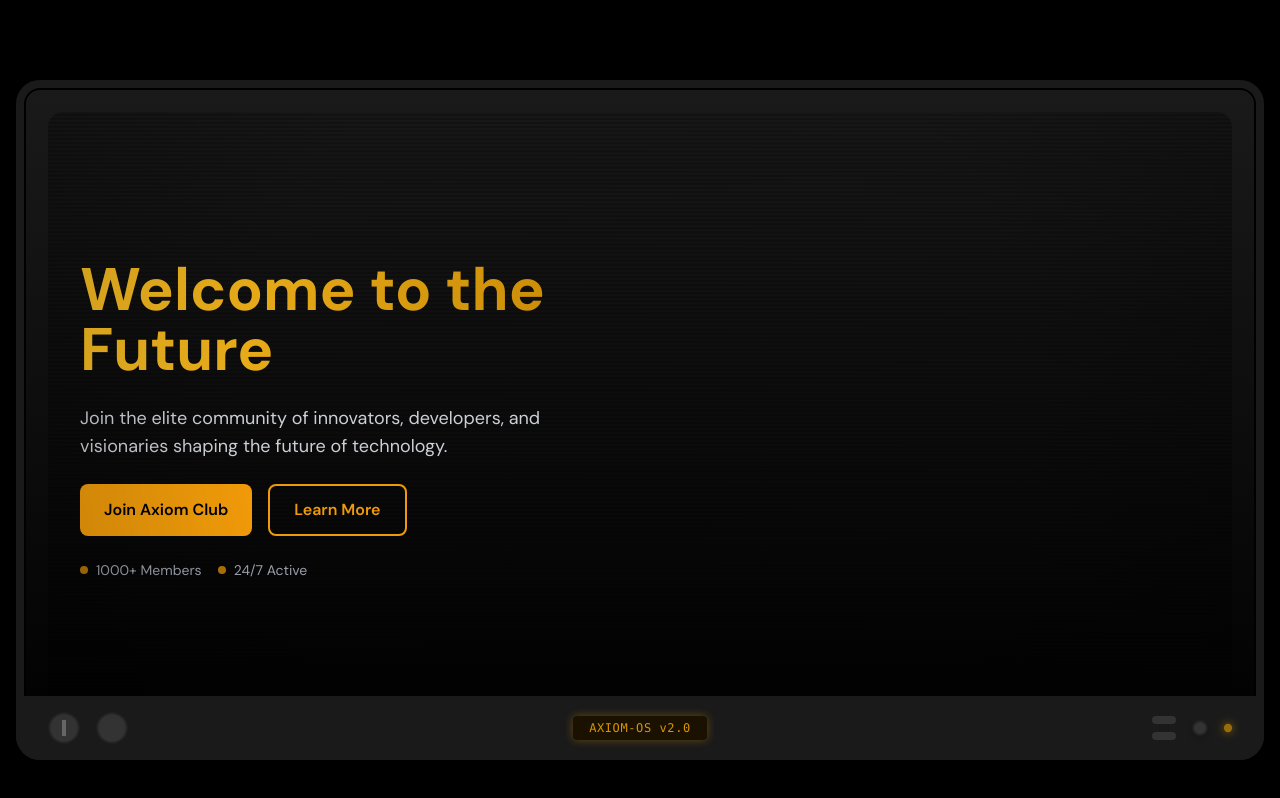
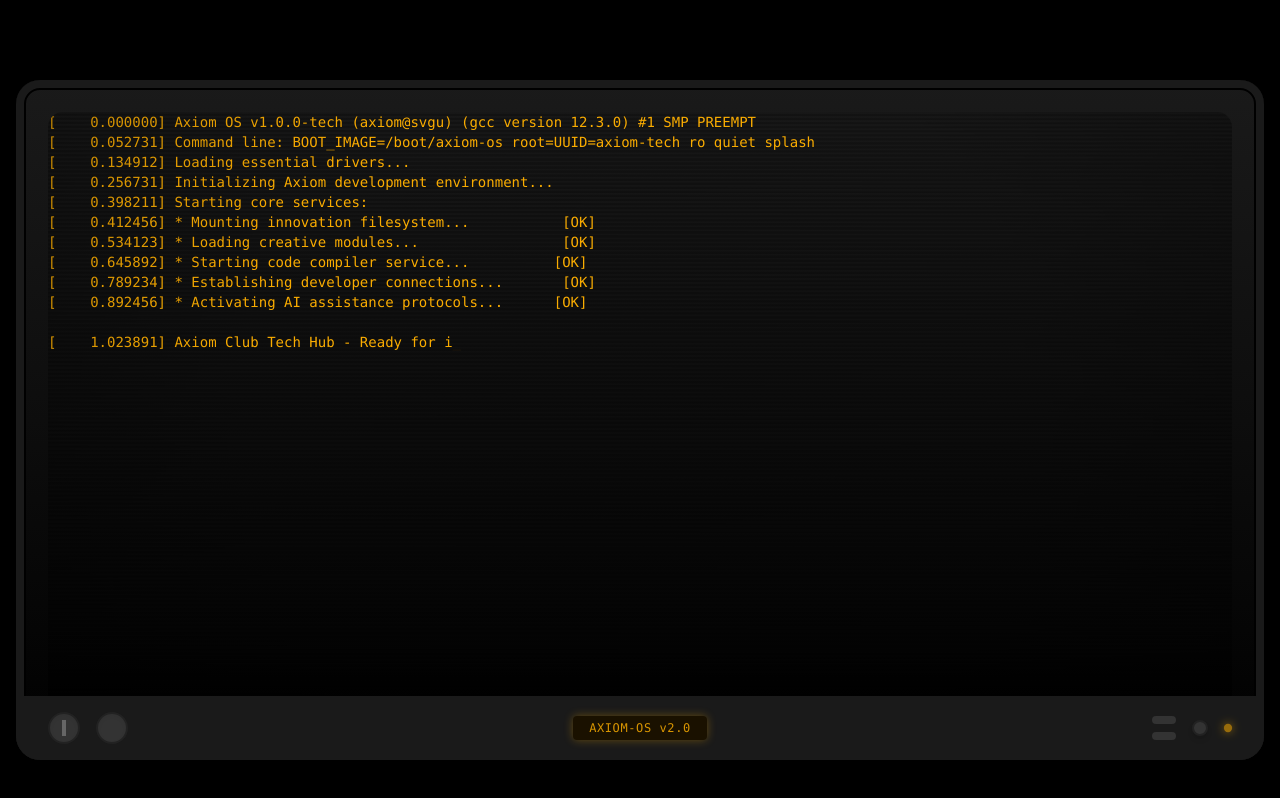
Before and after one commit to heywinit/axiomclub.tech, a Next.js app: page / in a window 1280 px wide. Built offline with nearby package versions, Linux system fonts and the light colour scheme.

Commit message:
make typewriter effect better

```diff
--- a/src/hooks/useTypewriter.ts
+++ b/src/hooks/useTypewriter.ts
@@ -19,7 +19,7 @@ const useTypewriter = ({ text, speed = 50, delay = 0 }: UseTypewriterProps) => {
 
     const typeNextChar = () => {
       if (currentLineIndex >= lines.length) {
-        setIsFinished(true);
+        setTimeout(() => setIsFinished(true), 2000);
         return;
       }
 
--- a/src/pages/home/hero/Hero.tsx
+++ b/src/pages/home/hero/Hero.tsx
@@ -6,28 +6,31 @@ import CRT from "../../../components/CRT";
 import useTypewriter from "../../../hooks/useTypewriter";
 
 const Hero = () => {
-  const terminalText = `> Starting Axiom environment...
-> Loading tools...
-> Ready
+  const terminalText = `[    0.000000] Axiom OS v1.0.0-tech (axiom@svgu) (gcc version 12.3.0) #1 SMP PREEMPT
+[    0.052731] Command line: BOOT_IMAGE=/boot/axiom-os root=UUID=axiom-tech ro quiet splash
+[    0.134912] Loading essential drivers...
+[    0.256731] Initializing Axiom development environment...
+[    0.398211] Starting core services:
+[    0.412456] * Mounting innovation filesystem...           [OK]
+[    0.534123] * Loading creative modules...                 [OK]
+[    0.645892] * Starting code compiler service...          [OK]
+[    0.789234] * Establishing developer connections...       [OK]
+[    0.892456] * Activating AI assistance protocols...      [OK]
 
-Welcome to Axiom Club
-Tech innovation starts here
+[    1.023891] Axiom Club Tech Hub - Ready for innovation
+[    1.156234] Environment: Production
+[    1.234567] Status: Active
 
-[SYSTEM]: Active
-[USER]: What is Axiom?
-[SYSTEM]: A community of developers,
-engineers, and innovators at the
-forefront of technology.
+[SYSTEM]: Welcome to Axiom Club - Where Innovation Meets Excellence
+[SYSTEM]: Capabilities loaded:
+         ├── Full-Stack Development
+         ├── Systems Architecture
+         ├── Machine Learning
+         ├── Open Source Projects
+         └── Security Research
 
-[USER]: Focus areas?
-[SYSTEM]: Current initiatives:
-- Full-Stack Development
-- Systems Architecture
-- Machine Learning
-- Open Source
-- Security Research
-
-[STATUS]: Ready`;
+[SYSTEM]: All systems operational. Ready for creative development.
+[STATUS]: Awaiting user input...`;
 
   const { displayText, isFinished } = useTypewriter({
     text: terminalText,
@@ -70,19 +73,6 @@ forefront of technology.
     },
   };
 
-  const [isLargeScreen, setIsLargeScreen] = React.useState(false);
-
-  React.useEffect(() => {
-    const checkScreenSize = () => {
-      setIsLargeScreen(window.innerWidth >= 1024);
-    };
-
-    checkScreenSize();
-    window.addEventListener("resize", checkScreenSize);
-
-    return () => window.removeEventListener("resize", checkScreenSize);
-  }, []);
-
   return (
     <section className="min-h-screen flex items-center justify-center py-10 sm:py-20">
       <div className="container mx-auto px-4 h-[calc(100vh-5rem)] sm:h-[calc(100vh-10rem)]">
@@ -91,30 +81,15 @@ forefront of technology.
             variants={containerVariants}
             initial="hidden"
             animate="visible"
-            className="p-0 sm:p-8 grid h-full grid-cols-1 lg:grid-cols-2 gap-6 sm:gap-12 items-stretch relative"
+            className="p-0 sm:p-8 h-full relative"
           >
-            {/* Terminal Section - Show on all screens initially */}
+            {/* Terminal Section */}
             <motion.div
-              className={`lg:block h-full ${
-                isFinished ? "lg:static absolute inset-0" : ""
-              }`}
-              initial={{ x: "0%" }}
+              className="h-full w-full absolute inset-0"
+              initial={{ opacity: 1 }}
               animate={{
-                x: isFinished ? ["0%", "-100%"] : "0%",
-                opacity: isFinished ? [1, 0] : 1,
-                display: isFinished ? ["block", "none"] : "block",
-              }}
-              transition={{
-                duration: 0.5,
-                ease: "easeInOut",
-              }}
-            >
-              <motion.div
-                className="lg:static h-full"
-                initial={{ x: "0%" }}
-                animate={{
-                  x: isFinished ? ["0%", "-100%"] : "0%",
-                  opacity: isFinished ? [1, 0] : 1,
+                opacity: isFinished ? 0 : 1,
+                x: isFinished ? "-100%" : "0%",
               }}
               transition={{
                 duration: 0.5,
@@ -126,7 +101,7 @@ forefront of technology.
                   <motion.pre
                     initial={{ opacity: 0 }}
                     animate={{ opacity: 1 }}
-                      className="whitespace-pre-wrap h-full"
+                    className="whitespace-pre-wrap break-words h-full max-w-full"
                   >
                     {displayText}
                     <motion.span
@@ -145,25 +120,15 @@ forefront of technology.
                 <div className="absolute bottom-0 left-0 right-0 h-20 bg-gradient-to-t from-black to-transparent" />
               </div>
             </motion.div>
-            </motion.div>
 
             {/* Main Content Section */}
             <motion.div
-              className={`text-white space-y-6 h-full flex flex-col justify-center lg:static absolute inset-0 ${
-                !isFinished ? "hidden lg:flex" : "flex"
-              }`}
+              className="text-white space-y-6 h-full flex flex-col justify-center absolute inset-0"
               initial={{ opacity: 0, x: "100%" }}
-              animate={
-                isFinished
-                  ? {
-                      opacity: 1,
-                      x: isLargeScreen ? "0" : "0%",
-                    }
-                  : {
-                      opacity: 0,
-                      x: "100%",
-                    }
-              }
+              animate={{
+                opacity: isFinished ? 1 : 0,
+                x: isFinished ? "0%" : "100%",
+              }}
               transition={{
                 duration: 0.5,
                 delay: 0.3,
```
Also changed, not shown: 1 other file (tests, documents, lock files or other folders). Lines whose indentation alone changed are shown as unchanged.
